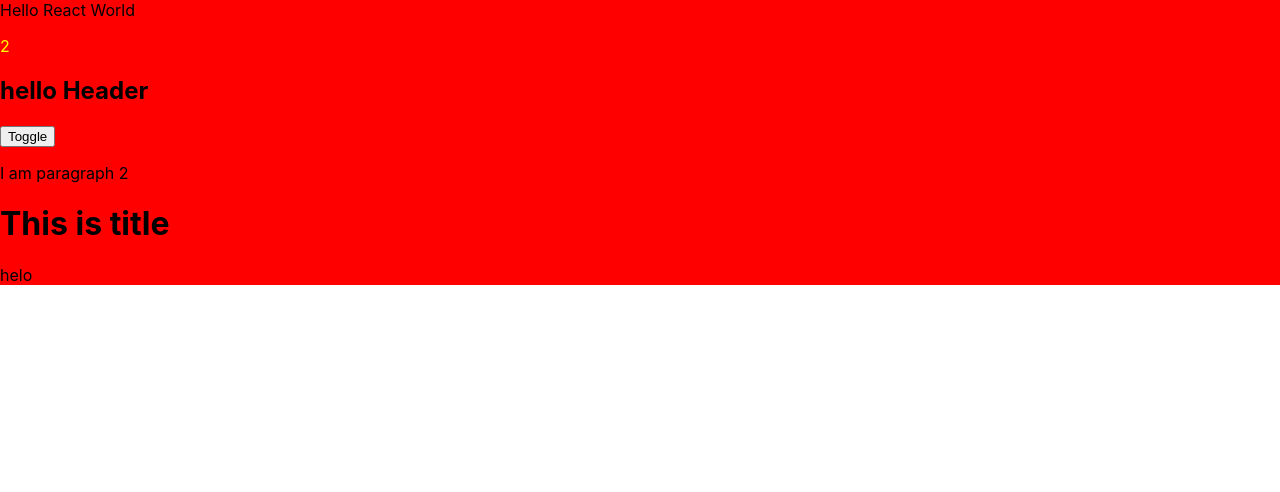
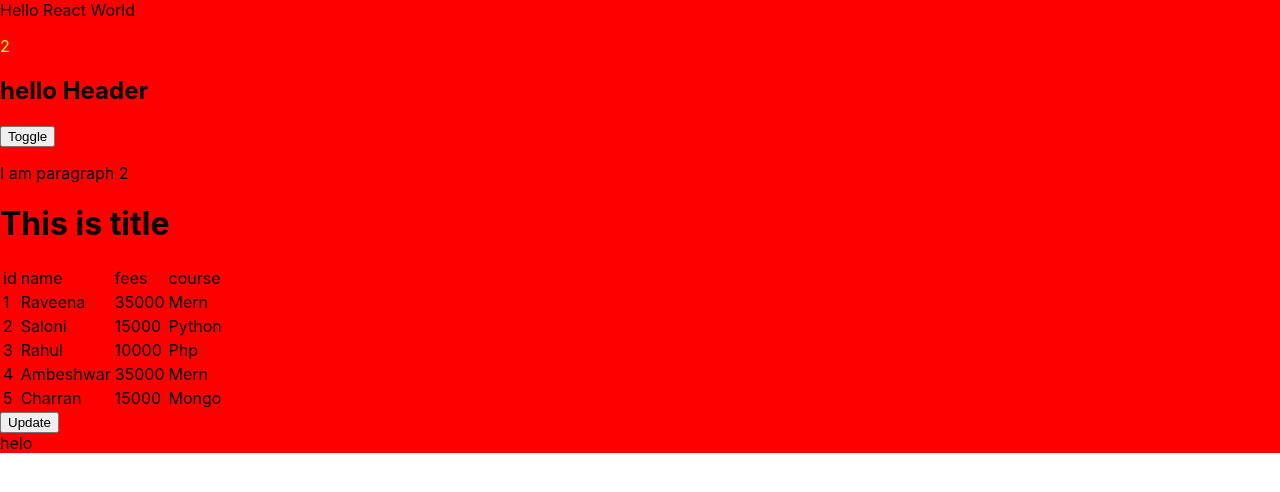
Before and after one commit to ammurana4216/reactbasics, a React (Create React App) app: page / in a window 1280 px wide. Shown: the top 492 px of the page. Built offline with nearby package versions, Linux system fonts and the light colour scheme.

Commit message:
ReactState

```diff
--- a/src/components/ReactState.jsx
+++ b/src/components/ReactState.jsx
@@ -1,11 +1,64 @@
 import React, { useState } from "react";
 
 function ReactState(props){
+     const initialStudentsList = [
+        {id: 1, name: "Raveena", fees: 35000, course:"Mern"},
+        {id: 2, name: "Saloni", fees: 15000, course:"Python"},
+        {id: 3, name: "Rahul", fees : 10000, course:"Php"},
+        {id: 4, name: "Ambeshwar", fees: 35000, course:"Mern"},
+        {id: 5, name: "Charran", fees: 15000, course:"Mongo"}
+     ]
+
     const [title, setTitle] = useState("React State");
-    return(
+    const [studentData, setStudentData] = useState(initialStudentsList);
+
+  //  const updateStudent=()=>{
+   //     setStudentData([
+     //       {id:6, name:"Ravi", fees:11000, course:"Full Stack"}
+       // ])
+
+    const updateStudent=()=>{
+        setStudentData((prev)=>{
+return[
+    ...prev,
+    {id:6,name:"Rahul", fees:34000,course:"digital marketing"}
+]
+        })
+    }
+
+        return(
         <div>
+
 <h1> This is title</h1>
+<table>
+    <thead>
+        <tr>
+            <td>id</td>
+            <td>name</td>
+            <td>fees</td>
+            <td>course</td>
+        </tr>
+    </thead>
+    <tbody>
+        {
+            studentData.map((item, index)=>{
+                return (
+                    <tr key={item.id}>
+                        <td>{item.id}</td>
+                        <td>{item.name}</td>
+                        <td>{item.fees}</td>
+                        <td>{item.course}</td>
+
+                    </tr>
+                )
+            })
+        }
+
+    </tbody>
+</table>
+<button onClick={updateStudent}>Update</button>
         </div>
     )
 }
+
  export default ReactState;
```
